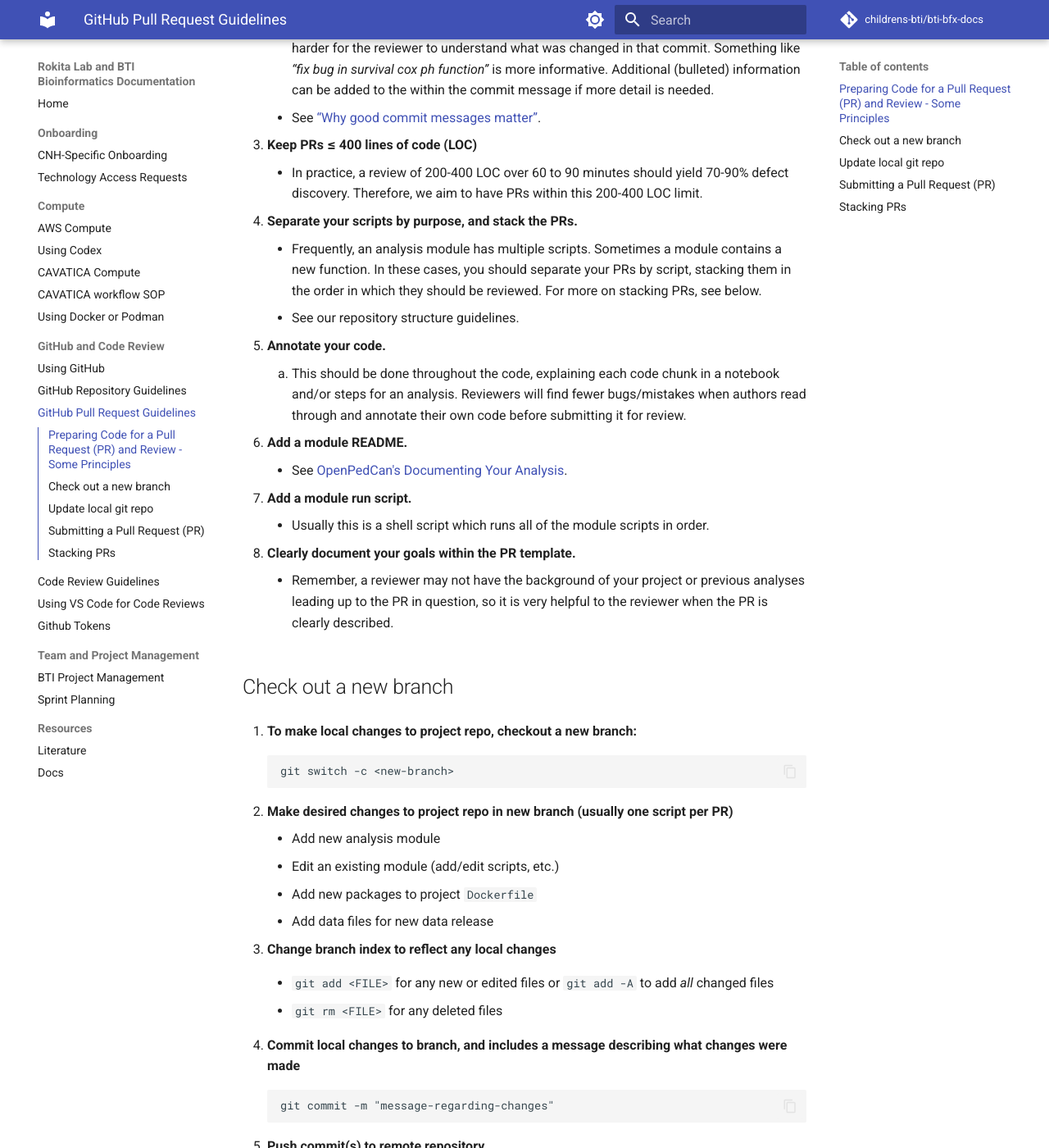
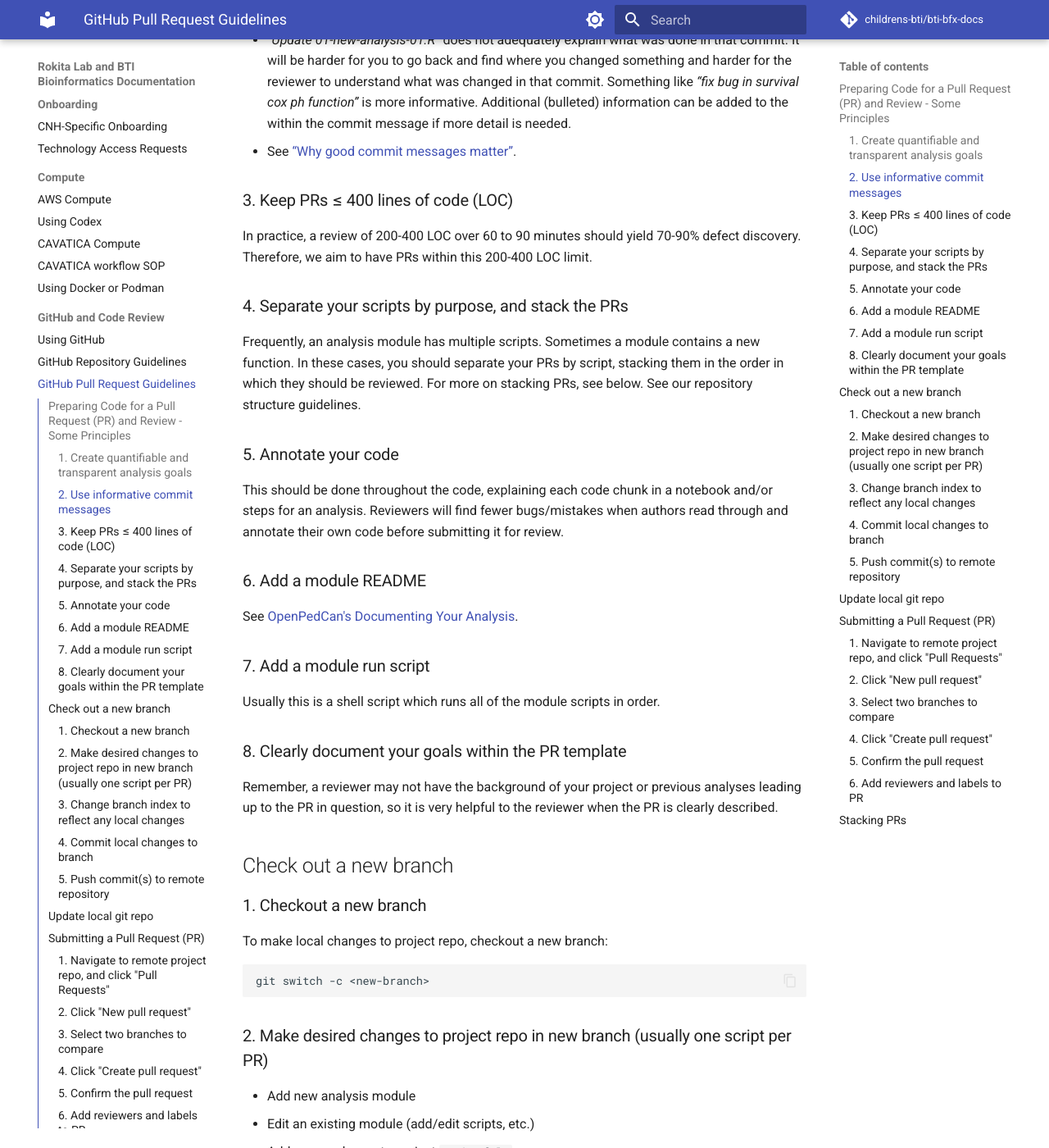
Before and after one commit to childrens-bti/bti-bfx-docs, an MkDocs documentation site: the page built from docs/github-pr-guide.md, in a window 1280 px wide and 1400 px high, scrolled down 690 px. Shown: the whole window at 82% size. Built offline with MkDocs 1.6.1 and Material for MkDocs 9.7.7, drawn with Linux system fonts in a browser that asks for light colours; comment, search, counter and statistics services are not loaded; some of the changed text lies outside the part shown.

Commit message:
Promote bold pseudo-headers to real headings
docker.md used standalone bold paragraphs (Docker Login, Build
Image, Push the Docker Image, etc.) instead of headings, so they
never showed up in either TOC. Converted them to H3s.

github-pr-guide.md's numbered steps (PR principles, branch checkout,
PR submission) were bold list items rather than headings for the
same reason; promoted each to its own H3, dedenting the nested
content and converting indented code snippets to fenced code blocks
to match the rest of the site.

Co-Authored-By: Claude Sonnet 5 <noreply@anthropic.com>

````diff
--- a/docs/github-pr-guide.md
+++ b/docs/github-pr-guide.md
@@ -8,73 +8,82 @@ We prefer the use of `tidyverse` functions over base R, when possible. The reaso
 
 ## Preparing Code for a Pull Request (PR) and Review - Some Principles
 
-1. **Create quantifiable and transparent analysis goals**
+### 1. Create quantifiable and transparent analysis goals
 
-    - Usually PRs will be linked to an issue (bug fix, new module development, module rerun with new data) or a scientific question we are seeking to answer. Clearly define this ahead of time by submitting an issue to track what you’d like to do/have done or keep this in mind when creating a new branch for a future review.
+Usually PRs will be linked to an issue (bug fix, new module development, module rerun with new data) or a scientific question we are seeking to answer. Clearly define this ahead of time by submitting an issue to track what you’d like to do/have done or keep this in mind when creating a new branch for a future review.
 
-2. **Use informative commit messages**
+### 2. Use informative commit messages
 
-    - *“Update 01-new-analysis-01.R”* does not adequately explain what was done in that commit. It will be harder for you to go back and find where you changed something and harder for the reviewer to understand what was changed in that commit. Something like *“fix bug in survival cox ph function”* is more informative. Additional (bulleted) information can be added to the within the commit message if more detail is needed.
-    - See [“Why good commit messages matter”](https://cbea.ms/git-commit/).
+- *“Update 01-new-analysis-01.R”* does not adequately explain what was done in that commit. It will be harder for you to go back and find where you changed something and harder for the reviewer to understand what was changed in that commit. Something like *“fix bug in survival cox ph function”* is more informative. Additional (bulleted) information can be added to the within the commit message if more detail is needed.
+- See [“Why good commit messages matter”](https://cbea.ms/git-commit/).
 
-3. **Keep PRs  ≤ 400 lines of code (LOC)**
+### 3. Keep PRs ≤ 400 lines of code (LOC)
 
-    - In practice, a review of 200-400 LOC over 60 to 90 minutes should yield 70-90% defect discovery. Therefore, we aim to have PRs within this 200-400 LOC limit.
+In practice, a review of 200-400 LOC over 60 to 90 minutes should yield 70-90% defect discovery. Therefore, we aim to have PRs within this 200-400 LOC limit.
 
-4. **Separate your scripts by purpose, and stack the PRs.**
+### 4. Separate your scripts by purpose, and stack the PRs
 
-    - Frequently, an analysis module has multiple scripts. Sometimes a module contains a new function. In these cases, you should separate your PRs by script, stacking them in the order in which they should be reviewed. For more on stacking PRs, see below.
-    - See our repository structure guidelines.
+Frequently, an analysis module has multiple scripts. Sometimes a module contains a new function. In these cases, you should separate your PRs by script, stacking them in the order in which they should be reviewed. For more on stacking PRs, see below.
+See our repository structure guidelines.
 
-5. **Annotate your code.**
-    1. This should be done throughout the code, explaining each code chunk in a notebook and/or steps for an analysis. Reviewers will find fewer bugs/mistakes when authors read through and annotate their own code before submitting it for review.
+### 5. Annotate your code
 
-6. **Add a module README.**
+This should be done throughout the code, explaining each code chunk in a notebook and/or steps for an analysis. Reviewers will find fewer bugs/mistakes when authors read through and annotate their own code before submitting it for review.
 
-    - See [OpenPedCan's Documenting Your Analysis](https://github.com/rokitalab/OpenPedCan-Project-CNH#documenting-your-analysis).
+### 6. Add a module README
 
-7. **Add a module run script.**
+See [OpenPedCan's Documenting Your Analysis](https://github.com/rokitalab/OpenPedCan-Project-CNH#documenting-your-analysis).
 
-    - Usually this is a shell script which runs all of the module scripts in order.
+### 7. Add a module run script
 
-8. **Clearly document your goals within the PR template.**
+Usually this is a shell script which runs all of the module scripts in order.
 
-    - Remember, a reviewer may not have the background of your project or previous analyses leading up to the PR in question, so it is very helpful to the reviewer when the PR is clearly described.
+### 8. Clearly document your goals within the PR template
+
+Remember, a reviewer may not have the background of your project or previous analyses leading up to the PR in question, so it is very helpful to the reviewer when the PR is clearly described.
 
 ## Check out a new branch
 
-1. **To make local changes to project repo, checkout a new branch:**
+### 1. Checkout a new branch
 
-        git switch -c <new-branch>
+To make local changes to project repo, checkout a new branch:
 
-2. **Make desired changes to project repo in new branch (usually one script per PR)**
-    - Add new analysis module
-    - Edit an existing module (add/edit scripts, etc.)
-    - Add new packages to project `Dockerfile`
-    - Add data files for new data release
+```bash
+git switch -c <new-branch>
+```
 
-3. **Change branch index to reflect any local changes**
+### 2. Make desired changes to project repo in new branch (usually one script per PR)
 
-    - `git add <FILE>` for any new or edited files or `git add -A` to add *all* changed files
+- Add new analysis module
+- Edit an existing module (add/edit scripts, etc.)
+- Add new packages to project `Dockerfile`
+- Add data files for new data release
 
-    - `git rm <FILE>` for any deleted files
+### 3. Change branch index to reflect any local changes
 
-4. **Commit local changes to branch, and includes a message describing what changes were made**
+- `git add <FILE>` for any new or edited files or `git add -A` to add *all* changed files
+- `git rm <FILE>` for any deleted files
 
-        git commit -m "message-regarding-changes"
+### 4. Commit local changes to branch
 
-5. **Push commit(s) to remote repository**
+Commit, and include a message describing what changes were made:
 
-        git push origin <new-branch>
+```bash
+git commit -m "message-regarding-changes"
+```
 
-    This will push commits to remote branch `new-branch`, which will be created if it does not already exist.
+### 5. Push commit(s) to remote repository
 
-    If authentication is required, the user needs to do the following:
+```bash
+git push origin <new-branch>
+```
 
-    - Go to GitHub page → personal account/Settings/Developer settings
-    choose tokens (classic) → Generate new token
-    - Once in the terminal and asked for authentication, use the token as password.
+This will push commits to remote branch `new-branch`, which will be created if it does not already exist.
 
+If authentication is required, the user needs to do the following:
+
+- Go to GitHub page → personal account/Settings/Developer settings choose tokens (classic) → Generate new token
+- Once in the terminal and asked for authentication, use the token as password.
 
 ## Update local git repo
 
@@ -90,33 +99,39 @@ We prefer the use of `tidyverse` functions over base R, when possible. The reaso
 
 Any changes pushed to a project repo branch must be reviewed by team members prior to merging into another branch. This is accomplished by submitting a pull request (PR) that compares the new branch to the one you would like to merge into, and describes changes made.
 
-1. **Navigate to remote project repo, and click “Pull Requests”:**
+### 1. Navigate to remote project repo, and click "Pull Requests"
 
-    ![Screenshot 2023-04-12 at 10.23.35 AM.png](img/Screenshot_2023-04-12_at_10.23.35_AM.png)
+![Screenshot 2023-04-12 at 10.23.35 AM.png](img/Screenshot_2023-04-12_at_10.23.35_AM.png)
 
+### 2. Click "New pull request"
 
-1. **Click “New pull request”**
+![Screenshot 2023-04-12 at 10.23.56 AM.png](img/Screenshot_2023-04-12_at_10.23.56_AM.png)
 
-    ![Screenshot 2023-04-12 at 10.23.56 AM.png](img/Screenshot_2023-04-12_at_10.23.56_AM.png)
+### 3. Select two branches to compare
 
-2. **Select two branches to compare.** The `base` branch should be the branch in which changes were made, and the `compare` branch should be the one into which you would like to merge. For example if you wanted to merge branch `v12-tpm` into `dev`:
+The `base` branch should be the branch in which changes were made, and the `compare` branch should be the one into which you would like to merge. For example if you wanted to merge branch `v12-tpm` into `dev`:
 
-    ![Screenshot 2023-04-12 at 10.25.00 AM.png](img/Screenshot_2023-04-12_at_10.25.00_AM.png)
+![Screenshot 2023-04-12 at 10.25.00 AM.png](img/Screenshot_2023-04-12_at_10.25.00_AM.png)
 
-3. **Click “Create pull request”.** This will navigate you to a page where you can provide a brief title and a description that reflects changes. At minimum, you should give details on: 1) changes made to repository and their motivation, 2) what kind of feedback you are seeking from reviewers, and 3) anything else that should be discussed regarding analyses and other changes. If a markdown template is in place (see example below), all questions should be answered prior to submitting PR.
+### 4. Click "Create pull request"
 
-    ![Screenshot 2023-04-12 at 10.31.57 AM.png](img/Screenshot_2023-04-12_at_10.31.57_AM.png)
+This will navigate you to a page where you can provide a brief title and a description that reflects changes. At minimum, you should give details on: 1) changes made to repository and their motivation, 2) what kind of feedback you are seeking from reviewers, and 3) anything else that should be discussed regarding analyses and other changes. If a markdown template is in place (see example below), all questions should be answered prior to submitting PR.
 
-4. **Once completed, click “Create pull request”.** The PR should now be visible if you navigate to open PRs.
-5. **Add reviewers and labels to PR.**
+![Screenshot 2023-04-12 at 10.31.57 AM.png](img/Screenshot_2023-04-12_at_10.31.57_AM.png)
 
-    There is a sidebar on the “Open a pull request” page and PR page that allows you to choose reviewers and add labels to PR.
+### 5. Confirm the pull request
 
-    ![Screenshot 2023-04-12 at 10.41.19 AM.png](img/Screenshot_2023-04-12_at_10.41.19_AM.png)
+Once completed, click “Create pull request” again to submit. The PR should now be visible if you navigate to open PRs.
 
-    To add reviewers, click “Reviewers” and type in GitHub username of desired reviewer
+### 6. Add reviewers and labels to PR
 
-    To add labels, click “Labels” and add desired label (e.g., “Ready for Review”, “Blocked”, “Stacked”).
+There is a sidebar on the “Open a pull request” page and PR page that allows you to choose reviewers and add labels to PR.
+
+![Screenshot 2023-04-12 at 10.41.19 AM.png](img/Screenshot_2023-04-12_at_10.41.19_AM.png)
+
+To add reviewers, click “Reviewers” and type in GitHub username of desired reviewer.
+
+To add labels, click “Labels” and add desired label (e.g., “Ready for Review”, “Blocked”, “Stacked”).
 
 ## Stacking PRs
 
````
Also changed, not shown: docs/docker.md (+4 -4 lines).
